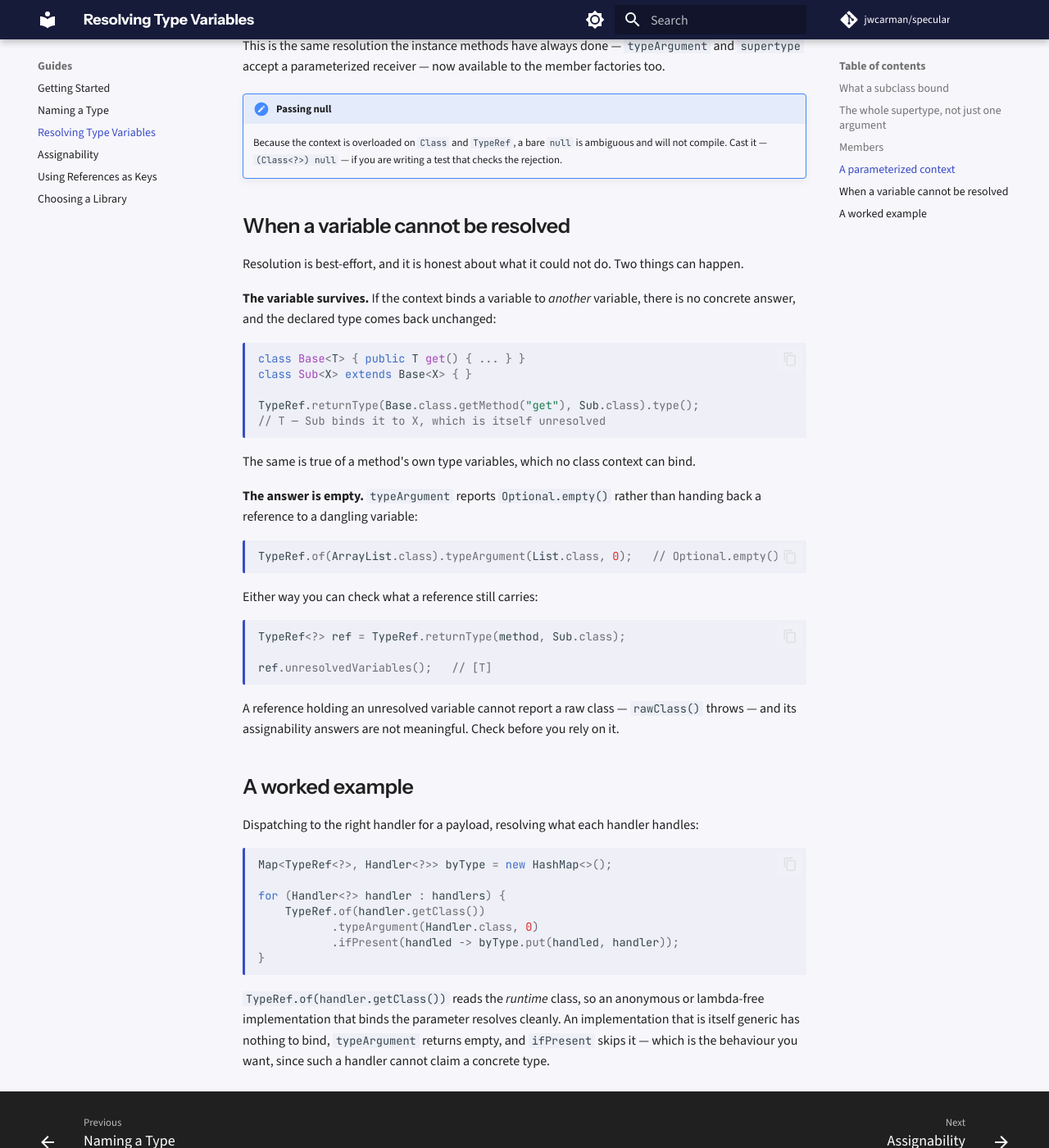
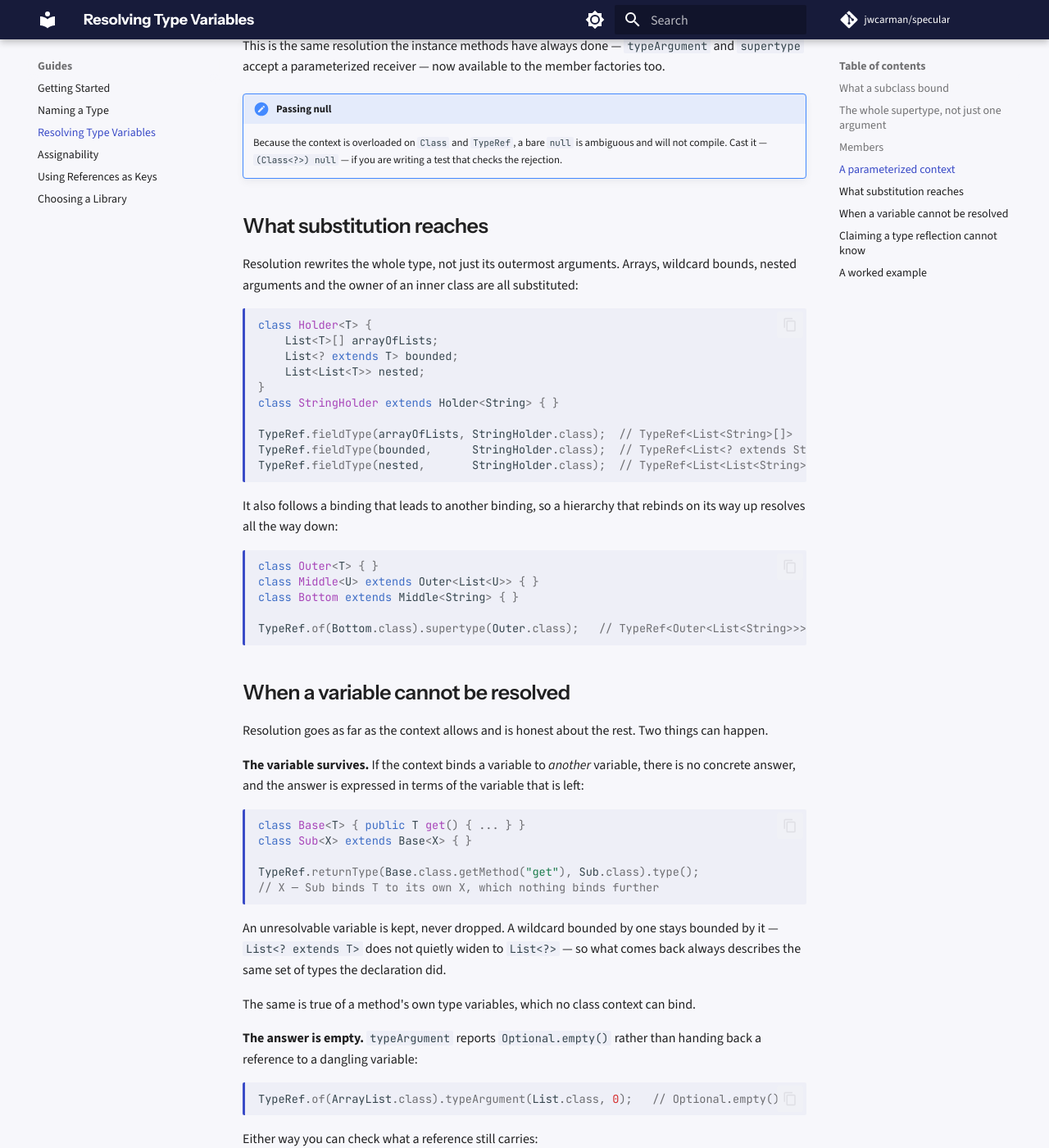
Before and after one commit to jwcarman/specular, an MkDocs documentation site: the page built from docs/guides/resolving.md, in a window 1280 px wide and 1400 px high, scrolled down 2470 px. Shown: the whole window at 82% size. Built offline with MkDocs 1.6.1 and Material for MkDocs 9.7.7, drawn with Linux system fonts in a browser that asks for light colours; comment, search, counter and statistics services are not loaded; some of the changed text lies outside the part shown.

Commit message:
docs: bring the guides up to what resolution now does
The substitution walker changed behaviour the guides still described the
old way. resolving.md said an unresolvable variable "comes back
unchanged" as T; it now reports the context's own variable, X. Adds what
substitution actually reaches — arrays, wildcard bounds, nested
arguments, owner types — and that a hierarchy rebinding on its way up
resolves all the way down. Both guides now cover coerced().

Also clears three Sonar findings: an unthrowable checked exception in a
test signature, and two lambdas with more than one call that can throw.

The fourth, S6206, is suppressed with its reasoning: a record cannot
express SyntheticWildcardType. Records compare array components by
reference where a WildcardType must compare bounds by value — and must
first normalise an absent upper bound to Object — record accessors would
hand out the backing arrays rather than copies, and the components would
have to be named getUpperBounds/getLowerBounds to satisfy the interface.
Every member a record generates would need overriding.

Co-Authored-By: Claude Opus 5 (1M context) <noreply@anthropic.com>
Claude-Session: https://claude.ai/code/session_01GrwR5LAshpJmRQT1RJN7CJ

````diff
--- a/docs/guides/resolving.md
+++ b/docs/guides/resolving.md
@@ -129,21 +129,56 @@ factories too.
     is ambiguous and will not compile. Cast it — `(Class<?>) null` — if you are
     writing a test that checks the rejection.
 
+## What substitution reaches
+
+Resolution rewrites the whole type, not just its outermost arguments. Arrays,
+wildcard bounds, nested arguments and the owner of an inner class are all
+substituted:
+
+```java
+class Holder<T> {
+    List<T>[] arrayOfLists;
+    List<? extends T> bounded;
+    List<List<T>> nested;
+}
+class StringHolder extends Holder<String> { }
+
+TypeRef.fieldType(arrayOfLists, StringHolder.class);  // TypeRef<List<String>[]>
+TypeRef.fieldType(bounded,      StringHolder.class);  // TypeRef<List<? extends String>>
+TypeRef.fieldType(nested,       StringHolder.class);  // TypeRef<List<List<String>>>
+```
+
+It also follows a binding that leads to another binding, so a hierarchy that
+rebinds on its way up resolves all the way down:
+
+```java
+class Outer<T> { }
+class Middle<U> extends Outer<List<U>> { }
+class Bottom extends Middle<String> { }
+
+TypeRef.of(Bottom.class).supertype(Outer.class);   // TypeRef<Outer<List<String>>>
+```
+
 ## When a variable cannot be resolved
 
-Resolution is best-effort, and it is honest about what it could not do. Two
+Resolution goes as far as the context allows and is honest about the rest. Two
 things can happen.
 
-**The variable survives.** If the context binds a variable to *another* variable,
-there is no concrete answer, and the declared type comes back unchanged:
+**The variable survives.** If the context binds a variable to *another*
+variable, there is no concrete answer, and the answer is expressed in terms of
+the variable that is left:
 
 ```java
 class Base<T> { public T get() { ... } }
 class Sub<X> extends Base<X> { }
 
 TypeRef.returnType(Base.class.getMethod("get"), Sub.class).type();
-// T — Sub binds it to X, which is itself unresolved
+// X — Sub binds T to its own X, which nothing binds further
 ```
+
+An unresolvable variable is kept, never dropped. A wildcard bounded by one
+stays bounded by it — `List<? extends T>` does not quietly widen to `List<?>` —
+so what comes back always describes the same set of types the declaration did.
 
 The same is true of a method's own type variables, which no class context can
 bind.
@@ -160,12 +195,27 @@ Either way you can check what a reference still carries:
 ```java
 TypeRef<?> ref = TypeRef.returnType(method, Sub.class);
 
-ref.unresolvedVariables();   // [T]
+ref.unresolvedVariables();   // [X]
 ```
 
 A reference holding an unresolved variable cannot report a raw class —
 `rawClass()` throws — and its assignability answers are not meaningful. Check
 before you rely on it.
+
+## Claiming a type reflection cannot know
+
+The member factories return `TypeRef<?>`, because a `Field` or `Method` does not
+tell the compiler what it holds. When you know, say so:
+
+```java
+TypeRef<String> firstName = TypeRef.fieldType(field).coerced();
+```
+
+`coerced()` is the counterpart of `resolved()`: one returns the reference having
+*checked* something, the other having *claimed* something. Nothing verifies the
+claim — a wrong one surfaces as a `ClassCastException` where the value is used,
+exactly like the cast you would otherwise write. The difference is that it is
+written once, visibly, rather than at every call site.
 
 ## A worked example
 
````
Also changed, not shown: docs/guides/naming-a-type.md (+20 -0 lines), 3 other files.
